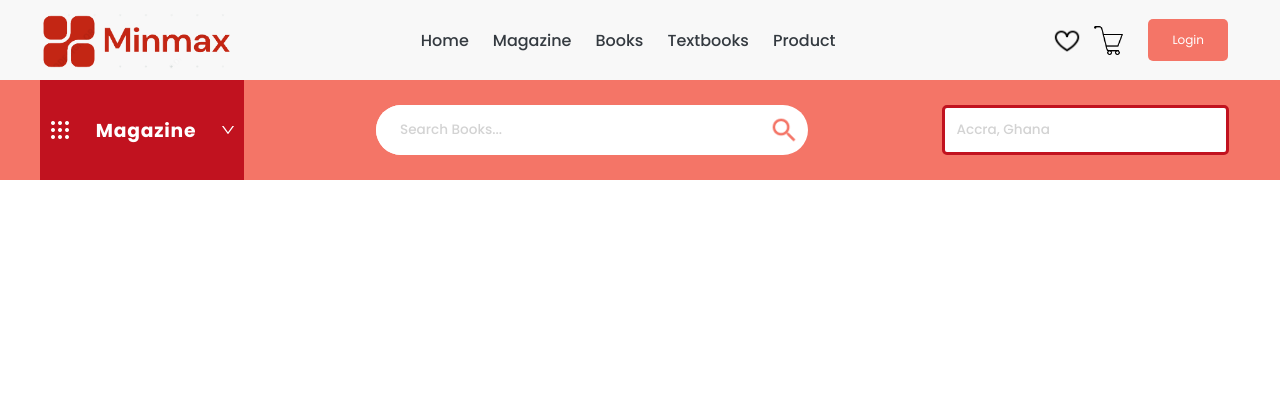
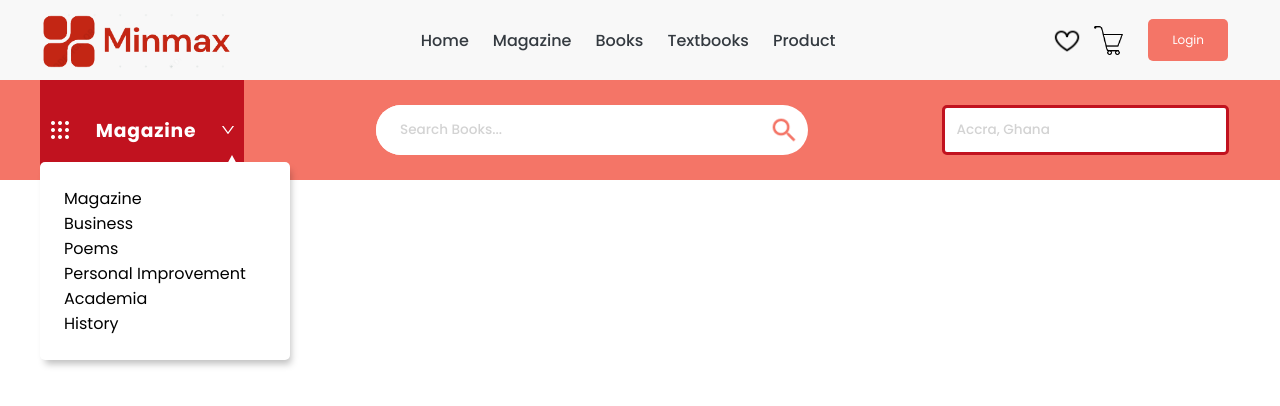
Before and after one commit to Achiekobby/bookstore-fe, a React (Create React App) app: page / in a window 1280 px wide. Shown: the top 406 px of the page. Built offline with nearby package versions, Linux system fonts and the light colour scheme.

Commit message:
category menu has been initiated

```diff
--- a/src/Scss/component/SearchNav.scss
+++ b/src/Scss/component/SearchNav.scss
@@ -21,11 +21,9 @@ $searchNavWidth: 100%;
     .row {
       height: 100%;
       .category-search {
-        height: 100%;
+        position: relative;
+        @include flexPosition;
         width: calc($searchNavWidth - 83%);
-        display: flex;
-        align-items: center;
-        justify-content: center;
 
         .menu-img {
           @include flexPosition;
@@ -36,6 +34,24 @@ $searchNavWidth: 100%;
         }
         .drop-down {
           @extend .category-name;
+        }
+
+        .categories{
+          position: absolute;
+          left: 0;
+          // width: calc($searchNavWidth - 10%);
+          width: 250px;
+          bottom: -180px;
+          background: white;
+          // border: 1px solid $secondary;
+          box-shadow: 3px 6px 7px -2px rgba(0,0,0,0.25);;
+
+          .arrow_up{
+            position: absolute;
+            top: -10px;
+            right: 50px;
+          }
+
         }
       }
 
--- a/src/components/Searchnav.jsx
+++ b/src/components/Searchnav.jsx
@@ -3,6 +3,8 @@ import menuIcon from "../assets/icons/menu.png";
 import { AiOutlineDown } from "react-icons/ai";
 import searchIcon from "../assets/icons/search.png";
 import addressLocation from "../assets/icons/location.png";
+import { IoTriangleSharp } from "react-icons/io5";
+import { categories } from "../data/NavbarLinks";
 
 const Searchnav = () => {
   return (
@@ -16,6 +18,23 @@ const Searchnav = () => {
             <h3 className="category-name text-white mr-2">Magazine</h3>
             <div className="drop-down text-white">
               <AiOutlineDown className="" />
+            </div>
+            <div className="categories p-2 br-sm">
+              <div className="search_items">
+                <div className="arrow_up">
+                  <IoTriangleSharp className="text-white" />
+                </div>
+                <ul className="menu_items">
+                  {categories.map((category) => {
+                    const { id, name } = category;
+                    return (
+                      <li key={id} className="list_item">
+                        {name}
+                      </li>
+                    );
+                  })}
+                </ul>
+              </div>
             </div>
           </div>
           <div className="search-input">
@@ -34,7 +53,11 @@ const Searchnav = () => {
             <div className="icon">
               <img src={addressLocation} alt="location-icon" />
             </div>
-            <input className="pt-1 pb-1 pr-1 pl-1 br-sm" type="text" placeholder="Accra, Ghana" />
+            <input
+              className="pt-1 pb-1 pr-1 pl-1 br-sm"
+              type="text"
+              placeholder="Accra, Ghana"
+            />
           </div>
         </div>
       </div>
```
